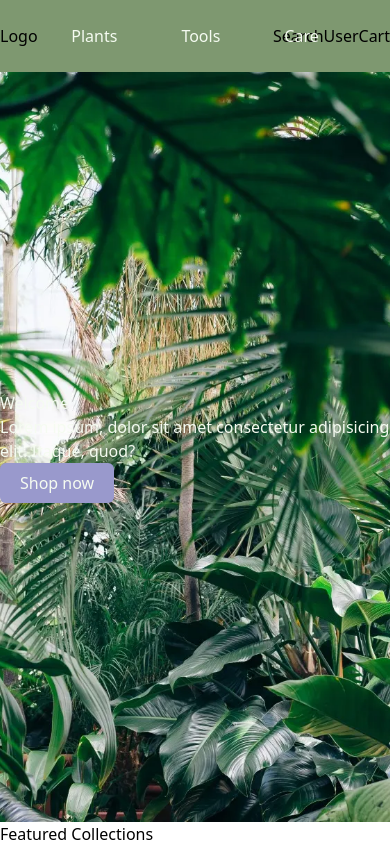
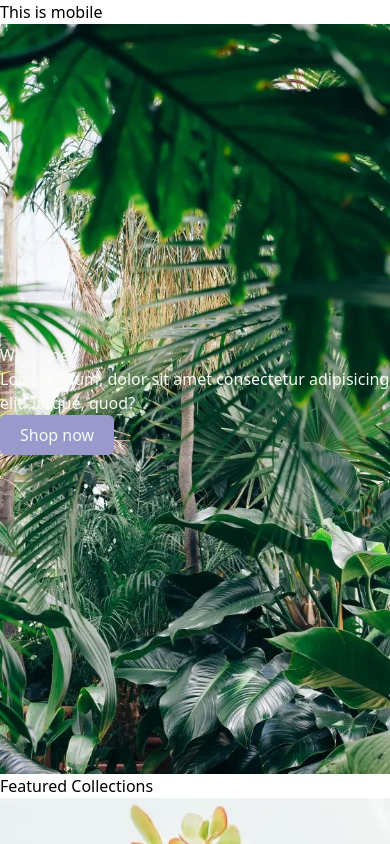
Before and after one commit to Andrewy-gh/spruce-street, a React (Vite) app: page / in a window 390 px wide. Shown: the top 844 px of the page. Built offline with nearby package versions, Linux system fonts and the light colour scheme.

Commit message:
navbar mobile first styling

```diff
--- a/src/components/navbar/NavBarDesktop.tsx
+++ b/src/components/navbar/NavBarDesktop.tsx
@@ -1,7 +1,6 @@
 export default function NavBarDesktop() {
   return (
-    <nav>
-      <div className="grid grid-cols-3 bg-dark-secondary py-6">
+    <div className="hidden md:grid grid-cols-3 bg-dark-secondary py-6">
       <div className="place-self-start">Logo</div>
       <div className="place-self-center flex">
         <div className="relative inline-block group">
@@ -71,6 +70,5 @@ export default function NavBarDesktop() {
         <span>Cart</span>
       </div>
     </div>
-    </nav>
   );
 }
--- /dev/null
+++ b/src/components/navbar/NavBarMobile.tsx
@@ -0,0 +1,3 @@
+export default function NavBarMobile() {
+  return <div className="md:hidden">This is mobile</div>;
+}
--- a/src/components/navbar/index.tsx
+++ b/src/components/navbar/index.tsx
@@ -1,5 +1,11 @@
 import NavBarDesktop from './NavBarDesktop';
+import NavBarMobile from './NavBarMobile';
 
 export default function Navbar() {
-  return <NavBarDesktop />;
+  return (
+    <nav>
+      <NavBarDesktop />
+      <NavBarMobile />
+    </nav>
+  );
 }
```
Lines whose indentation alone changed are shown as unchanged.
